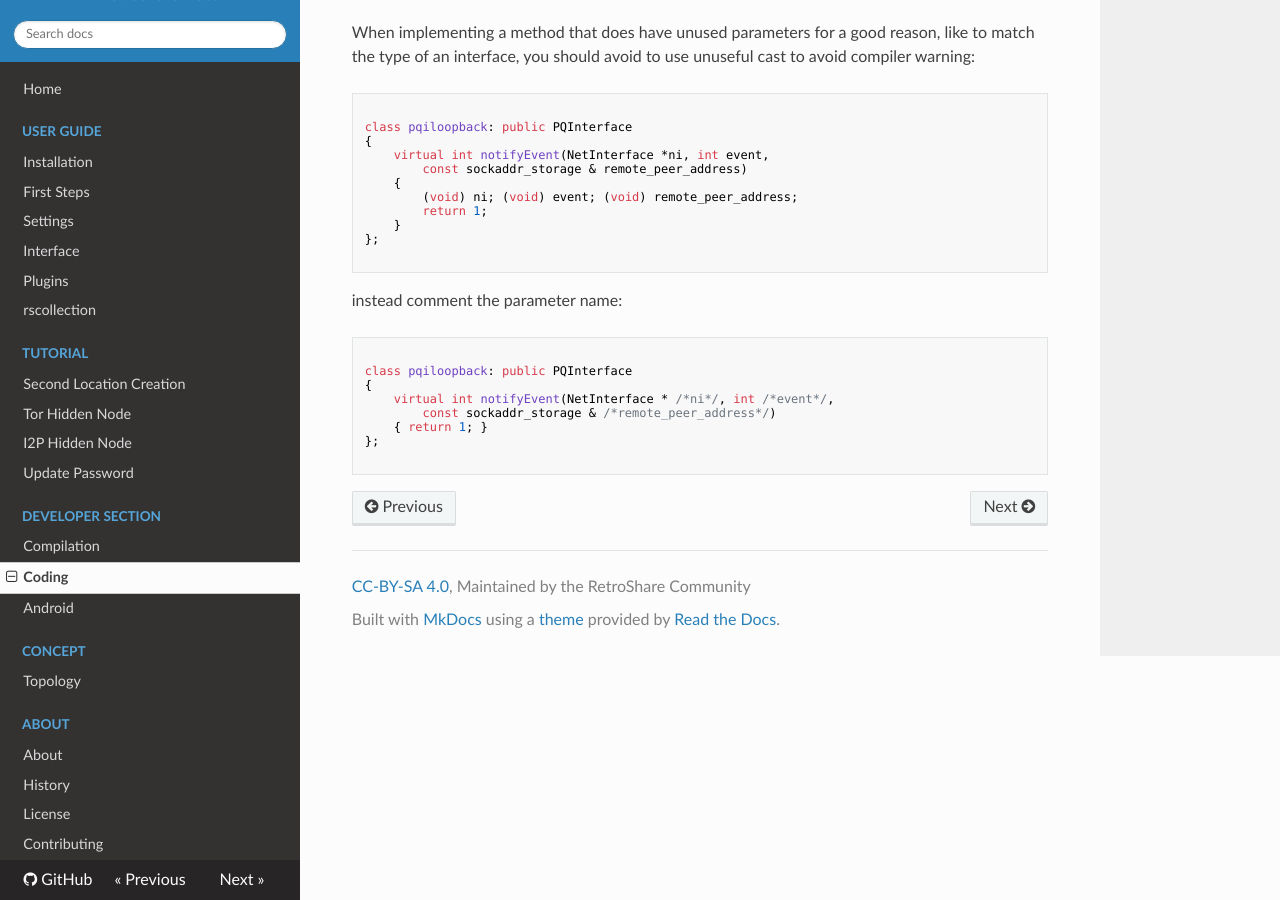
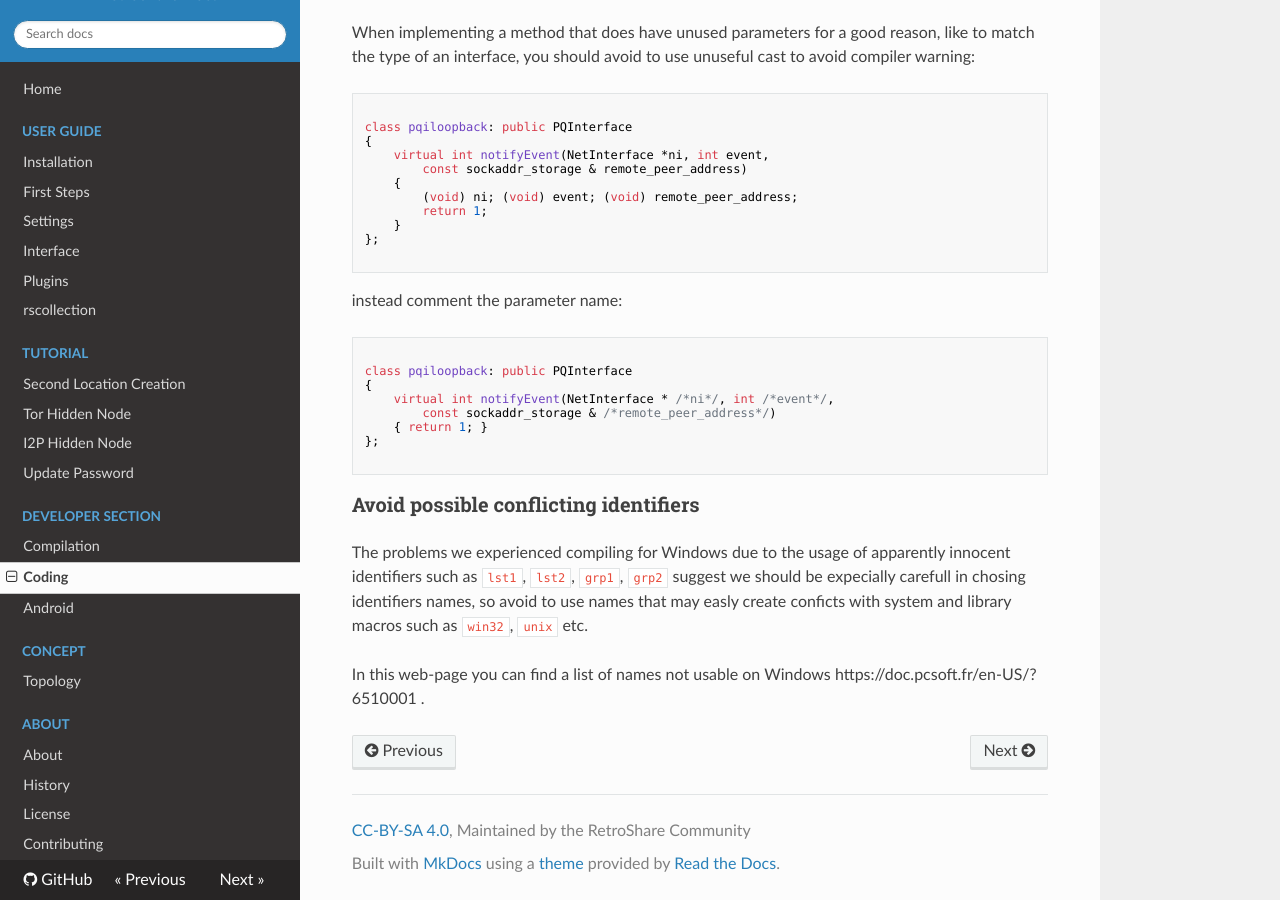
Before and after one commit to RetroShare/documentation, an MkDocs documentation site: the page built from docs/developer/coding.md, in a window 1280 px wide and 900 px high, scrolled down 1994 px. Built offline with MkDocs 1.6.1, drawn with Linux system fonts in a browser that asks for light colours; nearby versions of some CDN libraries; old or Windows-style settings are respelled for this version of MkDocs.

Commit message:
Add note about conflicting identifiers

````diff
--- a/docs/developer/coding.md
+++ b/docs/developer/coding.md
@@ -125,3 +125,15 @@ class pqiloopback: public PQInterface
 };
 
 ```
+
+
+### Avoid possible conflicting identifiers
+
+The problems we experienced compiling for Windows due to the usage of apparently
+innocent identifiers such as `lst1`, `lst2`, `grp1`, `grp2` suggest we should be
+expecially carefull in chosing identifiers names, so avoid to use names that may
+easly create conficts with system and library macros such as `win32`, `unix`
+etc.
+
+In this web-page you can find a list of names not usable on Windows
+https://doc.pcsoft.fr/en-US/?6510001 .
````
